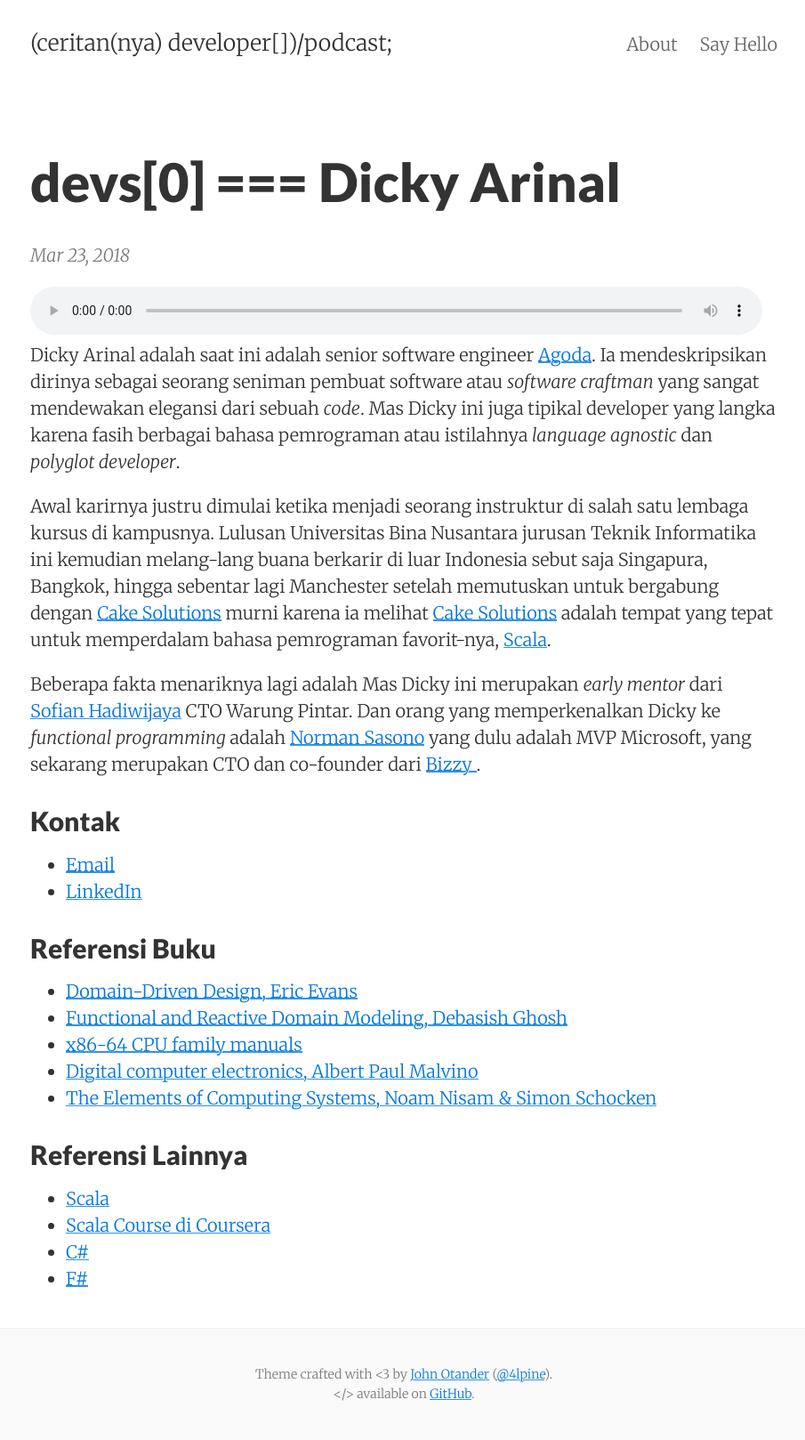
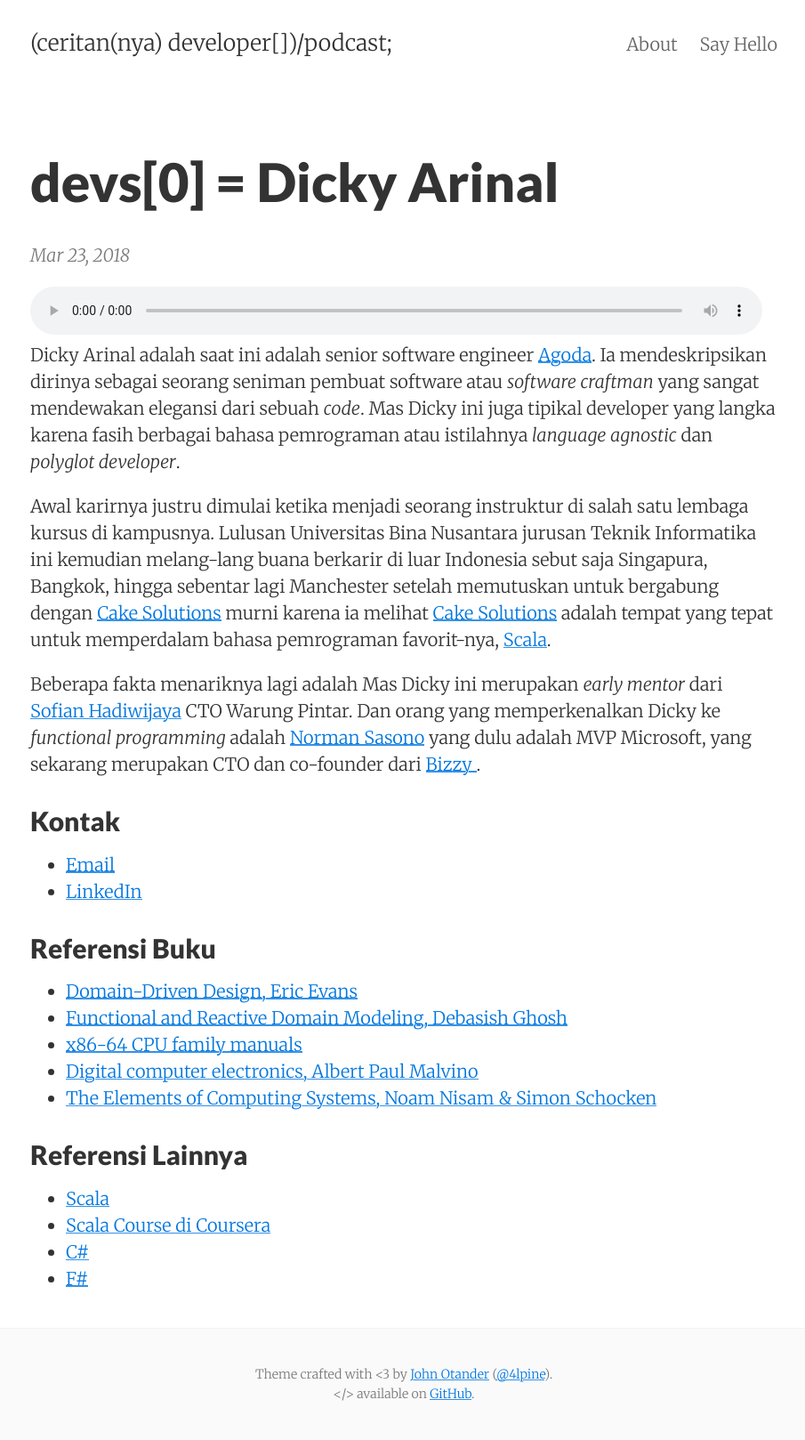
Before and after one commit to rizafahmi/ceritanya-podcast-site, a Jekyll site: the page built from _posts/2018-03-23-dicky-arinal.md, in a window 1280 px wide. Shown: the whole page at 89% size, without its empty margins (186-1091 px from the left). Built offline with Jekyll 4.4.1, drawn with Linux system fonts in a browser that asks for light colours.

```diff
--- a/_posts/2018-03-23-dicky-arinal.md
+++ b/_posts/2018-03-23-dicky-arinal.md
@@ -1,12 +1,11 @@
 ---
 layout:     episode
-title:      devs[0] === Dicky Arinal
+title:      devs[0] = Dicky Arinal
 date:       2018-03-23
 summary:    Developer yang satu ini sangat mengagungkan elegansi.
 ---
 
 <audio controls style="width: 98%"><source src="http://randomscreencast.com.s3.amazonaws.com/cdp-ep1.m4a" /></audio>
-
 
 Dicky Arinal adalah saat ini adalah senior software engineer [Agoda](https://www.agoda.com/). Ia mendeskripsikan dirinya sebagai seorang seniman pembuat software atau _software craftman_ yang sangat mendewakan elegansi dari sebuah _code_. Mas Dicky ini juga tipikal developer yang langka karena fasih berbagai bahasa pemrograman atau istilahnya _language agnostic_ dan _polyglot developer_.
 
```
